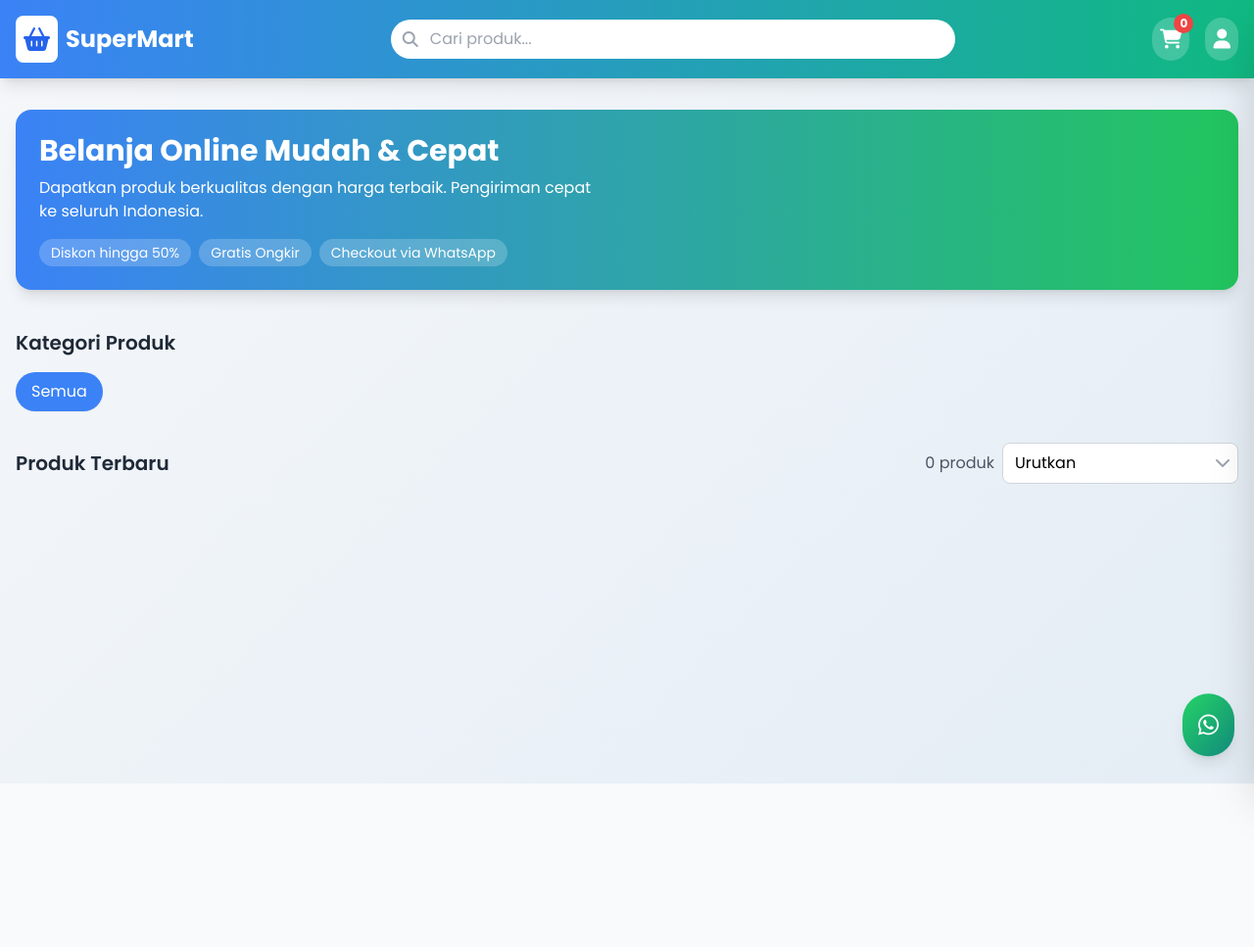
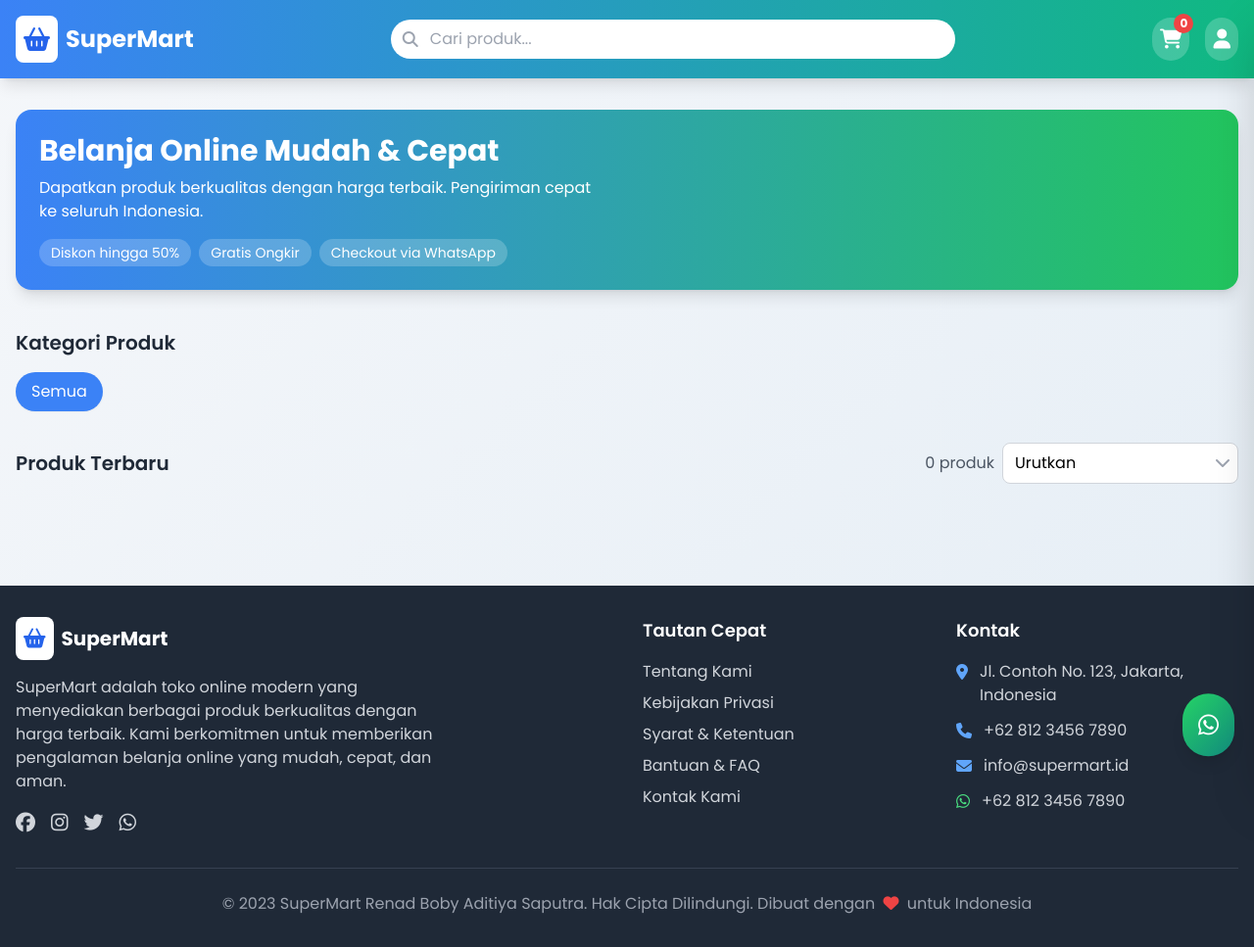
Before and after one commit to saputrarenad2-hash/supermarket-app, a plain HTML site: page index.html in a window 1280 px wide. Shown: the whole page at 98% size. Before the commit the page ends 800 px from the top, so only its background shows below. Drawn offline with nearby package versions, Linux system fonts and the light colour scheme; no server answers.

Commit message:
Add files via upload

```diff
--- a/index.html
+++ b/index.html
@@ -423,5 +423,82 @@
     <div id="toast-container" class="fixed bottom-5 right-5 z-50 space-y-2"></div>
 
     <script src="script.js"></script>
+
+        <!-- Footer -->
+        <footer class="bg-gray-800 text-white py-8 mt-12">
+            <div class="container mx-auto px-4">
+                <div class="grid grid-cols-1 md:grid-cols-4 gap-8">
+                    <!-- Company Info -->
+                    <div class="col-span-1 md:col-span-2">
+                        <div class="flex items-center space-x-2 mb-4">
+                            <div class="bg-white p-2 rounded-lg">
+                                <i class="fas fa-shopping-basket text-xl text-blue-600"></i>
+                            </div>
+                            <h2 class="text-xl font-bold">SuperMart</h2>
+                        </div>
+                        <p class="text-gray-300 mb-4 max-w-md">
+                            SuperMart adalah toko online modern yang menyediakan berbagai produk berkualitas dengan harga terbaik. Kami berkomitmen untuk memberikan pengalaman belanja online yang mudah, cepat, dan aman.
+                        </p>
+                        <div class="flex space-x-4">
+                            <a href="#" class="text-gray-300 hover:text-white transition">
+                                <i class="fab fa-facebook text-xl"></i>
+                            </a>
+                            <a href="#" class="text-gray-300 hover:text-white transition">
+                                <i class="fab fa-instagram text-xl"></i>
+                            </a>
+                            <a href="#" class="text-gray-300 hover:text-white transition">
+                                <i class="fab fa-twitter text-xl"></i>
+                            </a>
+                            <a href="#" class="text-gray-300 hover:text-white transition">
+                                <i class="fab fa-whatsapp text-xl"></i>
+                            </a>
+                        </div>
+                    </div>
+
+                    <!-- Quick Links -->
+                    <div>
+                        <h3 class="text-lg font-semibold mb-4">Tautan Cepat</h3>
+                        <ul class="space-y-2">
+                            <li><a href="#" class="text-gray-300 hover:text-white transition">Tentang Kami</a></li>
+                            <li><a href="#" class="text-gray-300 hover:text-white transition">Kebijakan Privasi</a></li>
+                            <li><a href="#" class="text-gray-300 hover:text-white transition">Syarat & Ketentuan</a></li>
+                            <li><a href="#" class="text-gray-300 hover:text-white transition">Bantuan & FAQ</a></li>
+                            <li><a href="#" class="text-gray-300 hover:text-white transition">Kontak Kami</a></li>
+                        </ul>
+                    </div>
+
+                    <!-- Contact Info -->
+                    <div>
+                        <h3 class="text-lg font-semibold mb-4">Kontak</h3>
+                        <ul class="space-y-3">
+                            <li class="flex items-start">
+                                <i class="fas fa-map-marker-alt text-blue-400 mt-1 mr-3"></i>
+                                <span class="text-gray-300">Jl. Contoh No. 123, Jakarta, Indonesia</span>
+                            </li>
+                            <li class="flex items-center">
+                                <i class="fas fa-phone text-blue-400 mr-3"></i>
+                                <span class="text-gray-300">+62 812 3456 7890</span>
+                            </li>
+                            <li class="flex items-center">
+                                <i class="fas fa-envelope text-blue-400 mr-3"></i>
+                                <span class="text-gray-300">info@supermart.id</span>
+                            </li>
+                            <li class="flex items-center">
+                                <i class="fab fa-whatsapp text-green-400 mr-3"></i>
+                                <span class="text-gray-300">+62 812 3456 7890</span>
+                            </li>
+                        </ul>
+                    </div>
+                </div>
+
+                <!-- Copyright -->
+                <div class="border-t border-gray-700 mt-8 pt-6 text-center">
+                    <p class="text-gray-400">
+                        &copy; 2023 SuperMart Renad Boby Aditiya Saputra. Hak Cipta Dilindungi.
+                        <span class="block sm:inline">Dibuat dengan <i class="fas fa-heart text-red-500 mx-1"></i> untuk Indonesia</span>
+                    </p>
+                </div>
+            </div>
+        </footer>
 </body>
 </html>
```
